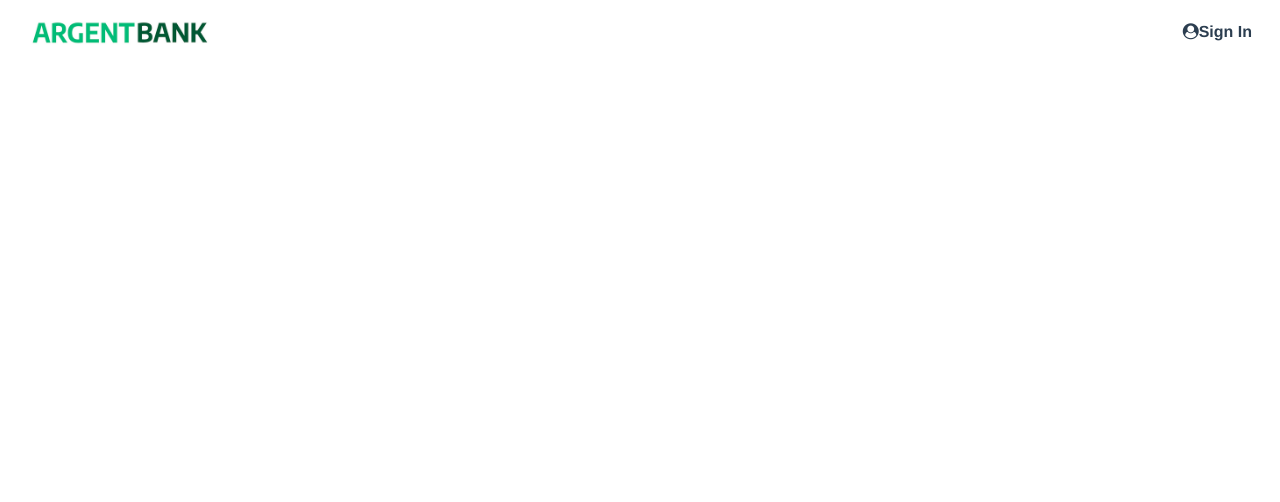
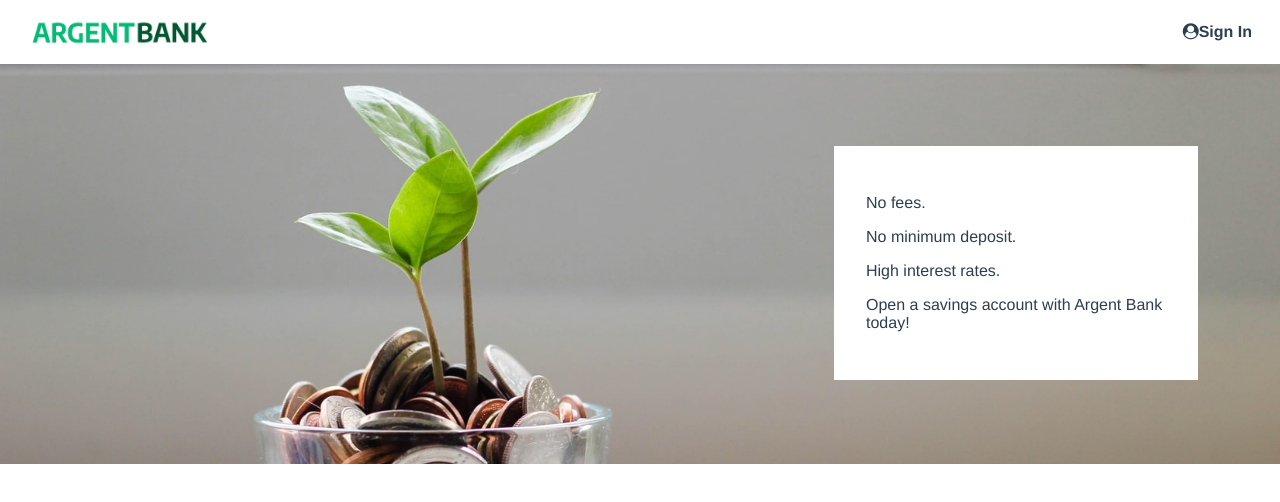
Before and after one commit to nitatemic/Alexandre_deLemenyMakedone_13_052023, a React (Vite) app: page / in a window 1280 px wide. Before the commit this address had no page. Shown: the top 502 px of the page. Built offline with nearby package versions, Linux system fonts and the light colour scheme.

Commit message:
Hero section

```diff
--- a/src/App.jsx
+++ b/src/App.jsx
@@ -1,18 +1,19 @@
 import React from 'react';
 import './scss/_main.scss';
-import {BrowserRouter as Router, Routes} from 'react-router-dom';
+import {BrowserRouter as Router, Route, Routes} from 'react-router-dom';
 import './App.css';
 import Navbar from './components/Navbar';
+import Home from "./components/Home";
 
 function App() {
   return (
     <div>
       <Router>
         <div className="headerAndMain">
-          <Navbar/>
+          <Navbar />
           <main className="main">
             <Routes>
-              {/* <Route exact path="/" element={<Home />} /> */}
+              <Route exact path="/" element={<Home />} />
               {/* Route 404 */}
               {/* <Route path="*" element={<Error />} /> */}
             </Routes>
--- /dev/null
+++ b/src/components/Hero.jsx
@@ -0,0 +1,15 @@
+import React from 'react';
+
+export default function Hero() {
+  return (
+    <div className="hero">
+      <section className="hero-content">
+        <h2 className="sr-only">Promoted Content</h2>
+        <p className="subtitle">No fees.</p>
+        <p className="subtitle">No minimum deposit.</p>
+        <p className="subtitle">High interest rates.</p>
+        <p className="text">Open a savings account with Argent Bank today!</p>
+      </section>
+    </div>
+  );
+}
--- /dev/null
+++ b/src/components/Home.jsx
@@ -0,0 +1,10 @@
+import React from 'react';
+import Hero from './Hero';
+
+export default function Home() {
+  return (
+    <main>
+      <Hero />
+    </main>
+  );
+}
--- a/src/scss/_main.scss
+++ b/src/scss/_main.scss
@@ -1,4 +1,6 @@
 @use './tools/html.scss';
 @use './tools/body.scss';
-@use './tools/sr.scss';
+@use './tools/background.scss';
+@use './tools/screenReader';
 @use './components/main.scss';
+@use './components/hero.scss';
--- /dev/null
+++ b/src/scss/components/_hero.scss
@@ -0,0 +1,50 @@
+.hero {
+  background-image: url('/src/assets/img/bank-tree.jpeg');
+  background-position: 0 -50px;
+  background-size: cover;
+  background-repeat: no-repeat;
+  height: 300px;
+  position: relative;
+
+  @media (min-width: 920px) {
+      height: 400px;
+      background-position: 0 33%;
+    }
+
+  &-content {
+    position: relative;
+    top: 2rem;
+    width: 200px;
+    background: white;
+    padding: 2rem;
+    text-align: left;
+    margin: 0 auto;
+
+    @media (min-width: 920px) {
+      position: absolute;
+      top: 50px;
+      right: 50px;
+      width: 300px;
+      margin: 2rem;
+    }
+
+    &.subtitle {
+      font-weight: bold;
+      font-size: 1rem;
+      margin: 0;
+
+      @media (min-width: 920px) {
+        font-size: 1.5rem;
+      }
+    }
+
+    &.text {
+      margin-bottom: 0;
+      font-size: 0.9rem;
+
+      @media (min-width: 920px) {
+        font-size: 1.2rem;
+      }
+    }
+  }
+}
--- /dev/null
+++ b/src/scss/tools/_background.scss
@@ -0,0 +1,3 @@
+.bg-dark {
+  background-color: #12002b;
+}
```
Also changed, not shown: src/scss/tools/_screenReader.scss (renamed from src/scss/tools/_sr.scss).
